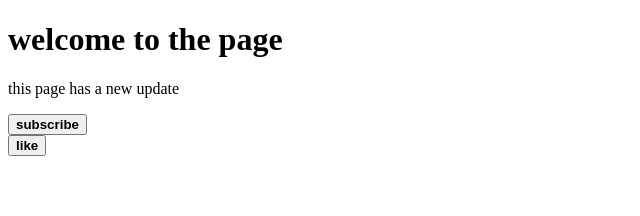
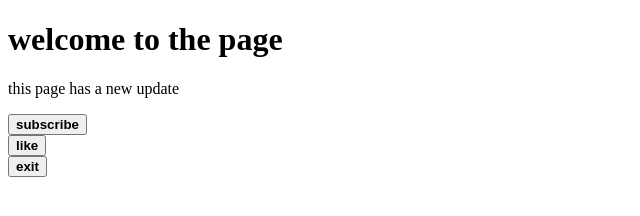
Before and after one commit to Gerr999/New-site, a plain HTML site: page index.html in a window 1280 px wide. Shown: the full height of the page, 0-640 px from the left. Drawn offline with Linux system fonts and the light colour scheme.

Commit message:
Update index.html

```diff
--- a/index.html
+++ b/index.html
@@ -9,5 +9,7 @@
 			<button><strong>subscribe</strong></button>
 			<br>
 				<button><strong>like</strong></button>
+			        <br>
+			        <button><strong>exit</strong></button>
 			</body>
   </html>
```
